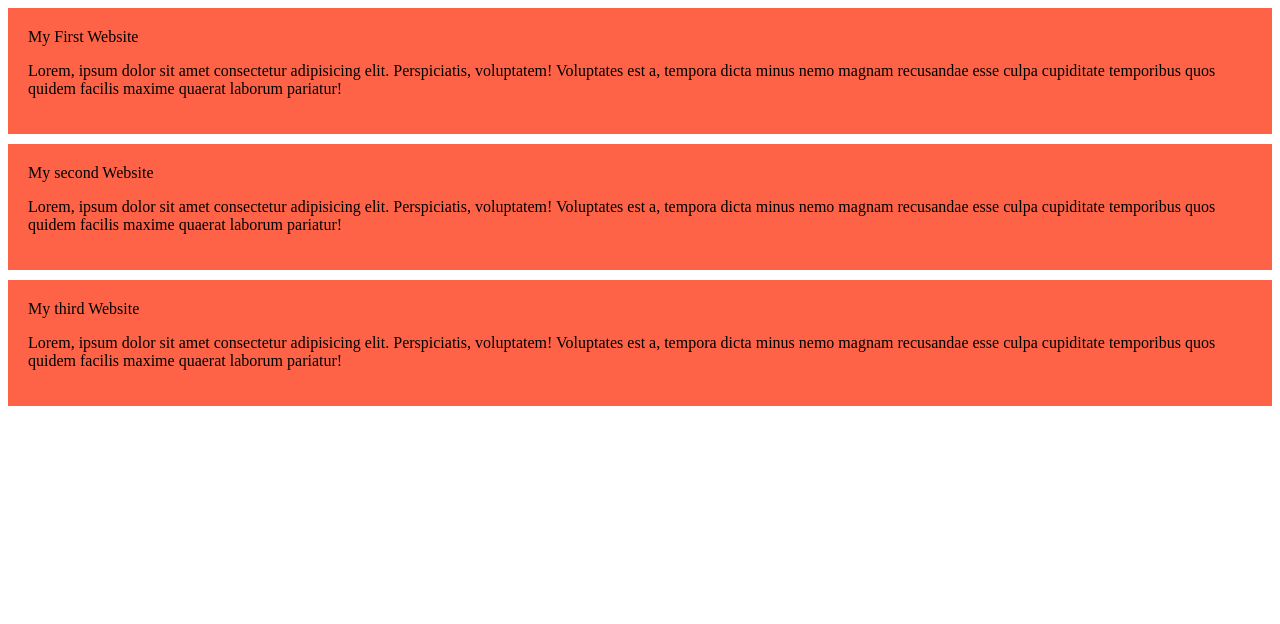
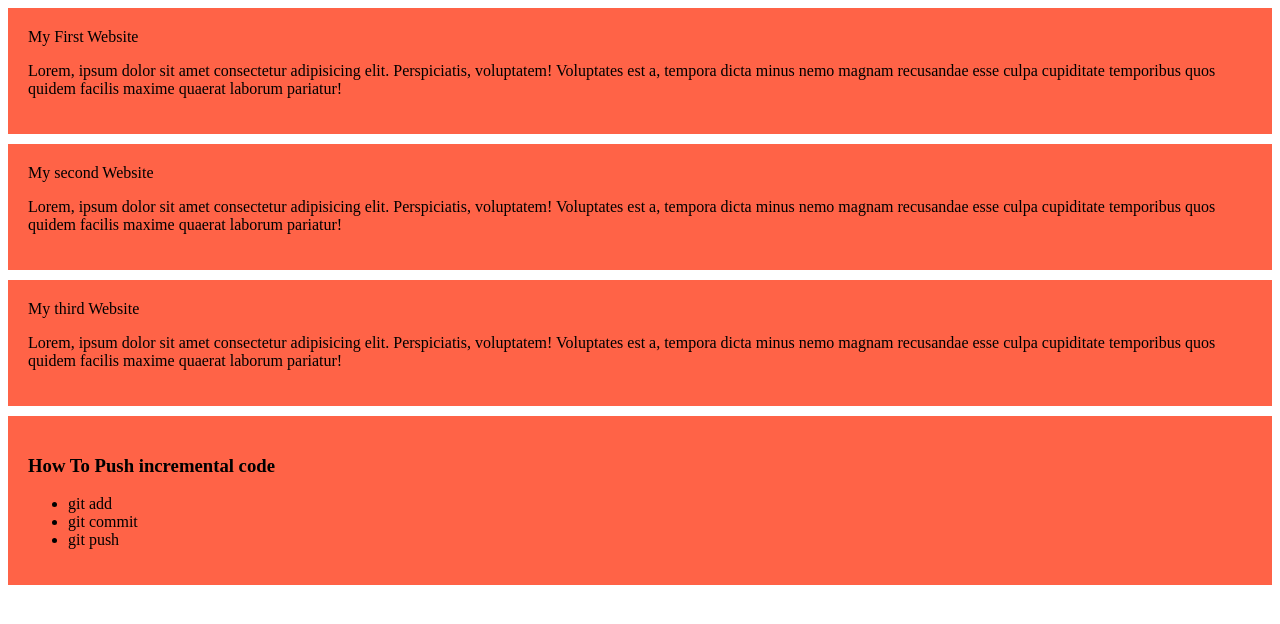
Before and after one commit to musfiquerr/my-simple-website, a plain HTML site: page index.html in a window 1280 px wide. Drawn offline with Linux system fonts and the light colour scheme.

Commit message:
added a list

```diff
--- a/index.html
+++ b/index.html
@@ -19,6 +19,14 @@
         <h>My third Website</h>
         <p>Lorem, ipsum dolor sit amet consectetur adipisicing elit. Perspiciatis, voluptatem! Voluptates est a, tempora dicta minus nemo magnam recusandae esse culpa cupiditate temporibus quos quidem facilis maxime quaerat laborum pariatur!</p>
     </div>
+    <div>
+        <h3>How To Push incremental code</h3>
+        <ul>
+            <li>git add</li>
+            <li>git commit</li>
+            <li>git push</li>
+        </ul>
+    </div>
 
 </body>
 </html>
```
